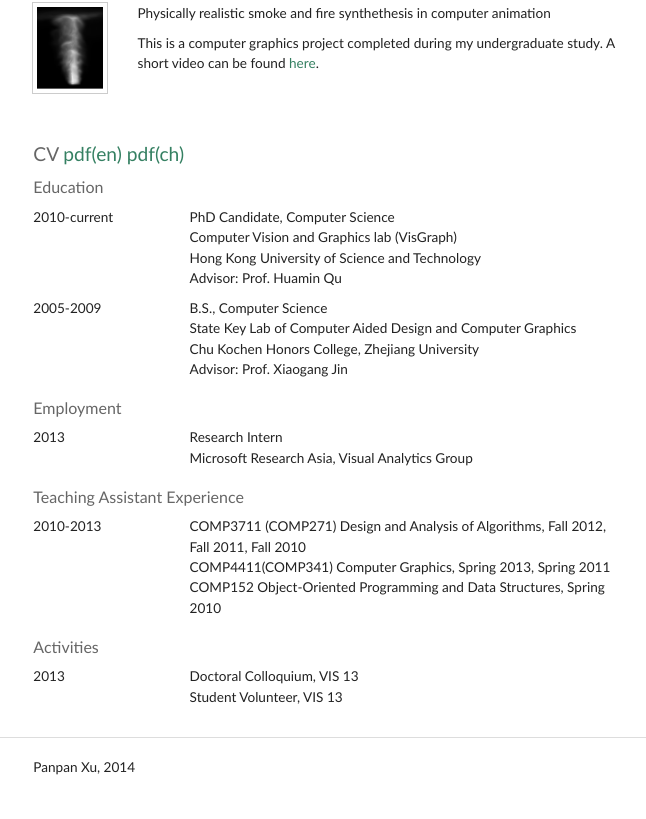
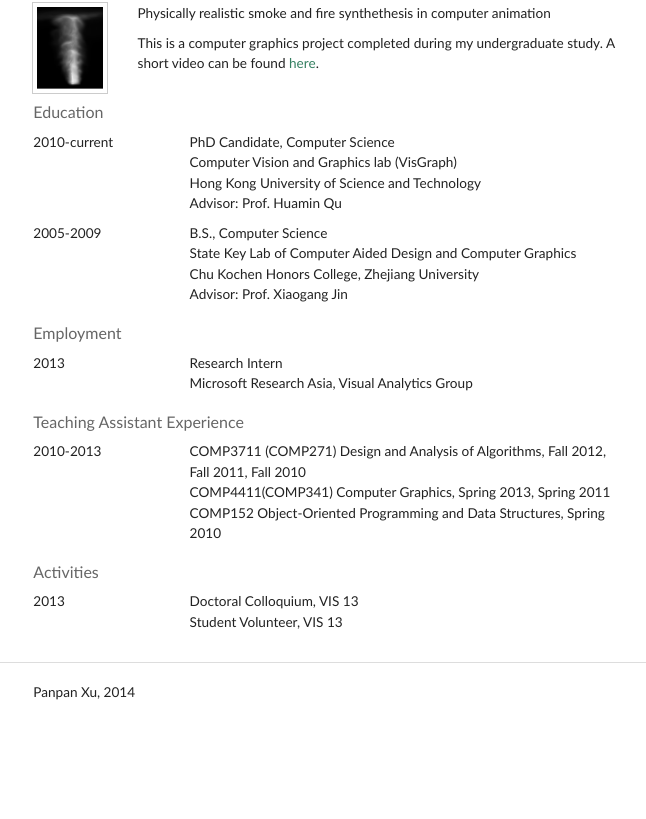
Before and after one commit to lliquid/homepage, a website: page index.html in a window 1280 px wide. Shown: the part 1367-2186 px from the top of the page, without its empty margins (205-851 px from the left). After the commit the page ends 2111 px from the top, so only its background shows below. Drawn offline with Linux system fonts and the light colour scheme.

Commit message:
cv removed

```diff
--- a/index.html
+++ b/index.html
@@ -183,7 +183,7 @@
             </div>
         </div>
 
-        <h4 id="cv" data-magellan-destination="cv">CV <a href="cv/cv_panpan_en.pdf">pdf(en)</a>  <a href="cv/cv_panpan_ch.pdf">pdf(ch)</a> </h4>
+        <!-- <h4 id="cv" data-magellan-destination="cv">CV <a href="cv/cv_panpan_en.pdf">pdf(en)</a>  <a href="cv/cv_panpan_ch.pdf">pdf(ch)</a> </h4> -->
 
         <h5>Education</h5>
 
```
Also changed, not shown: 4 other files.
